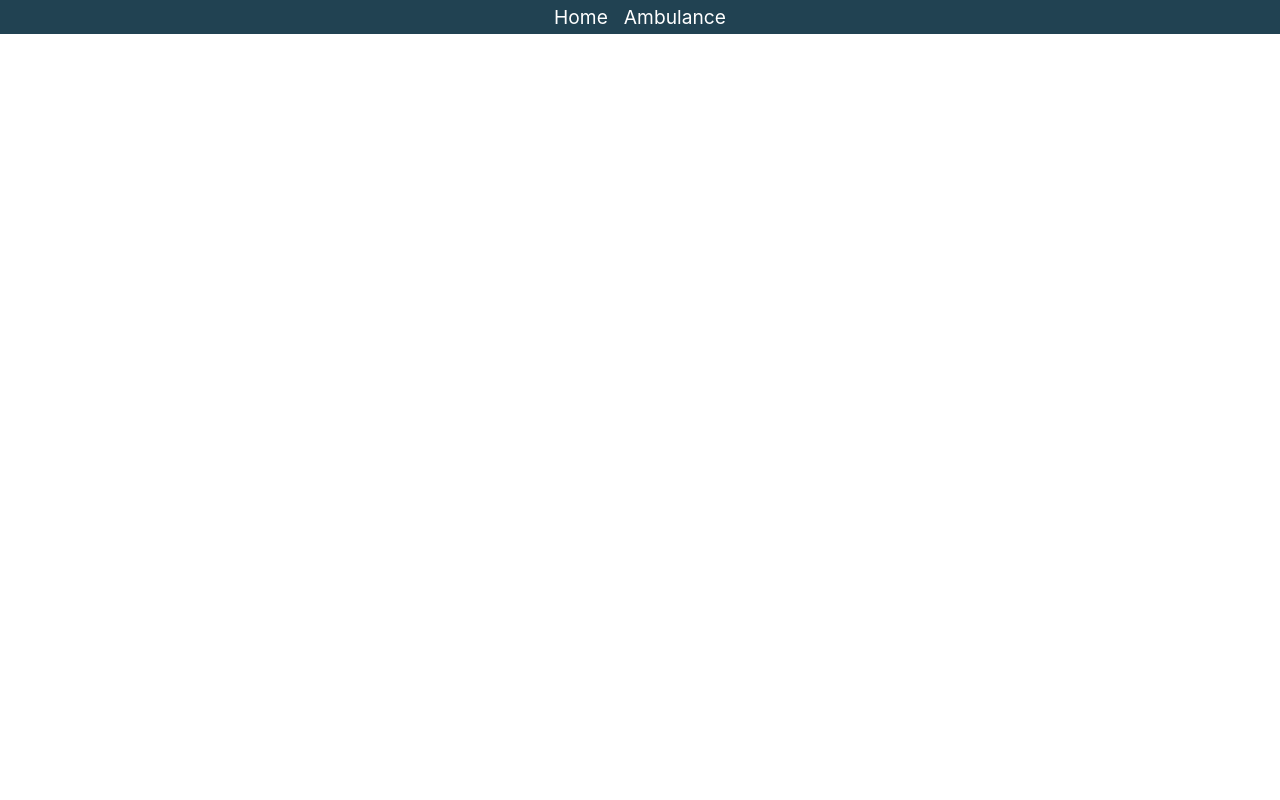
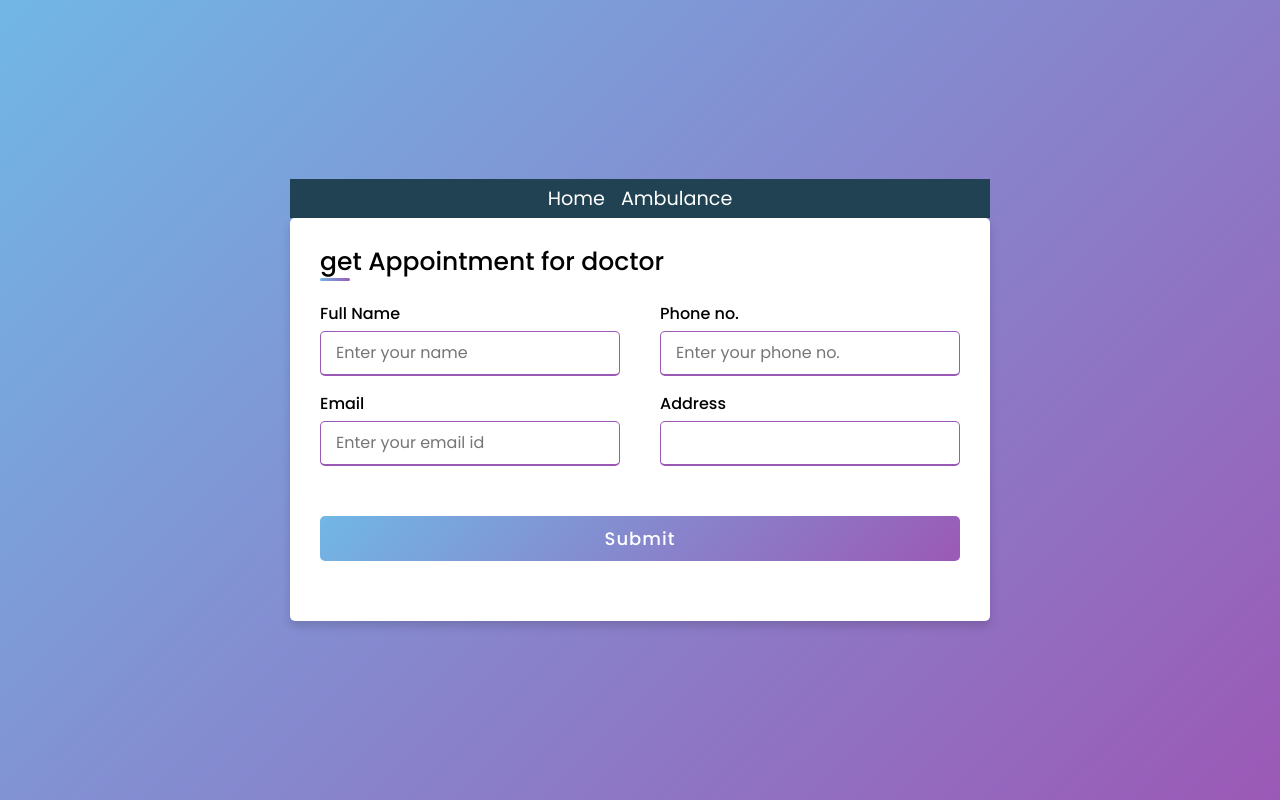
Before and after one commit to aashish-cd/hackathon, a Next.js app: page /Appointment/Form in a window 1280 px wide. Built offline with nearby package versions, Linux system fonts and the light colour scheme.

Commit message:
form added

```diff
--- a/package.json
+++ b/package.json
@@ -13,7 +13,8 @@
     "react": "^17.0.2",
     "react-dom": "^17.0.2",
     "react-icons": "^4.3.1",
-    "react-image-gallery": "^1.2.7"
+    "react-image-gallery": "^1.2.7",
+    "react-loader-spinner": "^4.0.0"
   },
   "devDependencies": {
     "eslint": "8.5.0",
--- a/pages/Appointment/Form.js
+++ b/pages/Appointment/Form.js
@@ -1,11 +1,84 @@
-import React from 'react'
+import React, { useState } from 'react';
+import axios from 'axios';
+import Loader from 'react-loader-spinner';
 
 const Form = () => {
-    return (
+  const [name, setName] = useState('');
+  const [email, setEmail] = useState('');
+  const [phone, setPhone] = useState('');
+  const [location, setLocation] = useState('');
+  const [loading, setLoading] = useState(false);
+
+  const handleSubmit = async () => {
+    setLoading(true);
+    await axios
+      .post('http://localhost:5000/api/users/add', {
+        name: name,
+        email: email,
+        phone: phone,
+        location: location,
+      })
+      .then((res) => console.log(res))
+      .catch((err) => console.log(err));
+    setLoading(false);
+  };
+  return (
+    <>
+      {loading ? (
+        <Loader type='Puff' color='#00BFFF' height={100} width={100} />
+      ) : (
         <div>
+          <div className='container'>
+            <div className='title'>get Appointment for doctor</div>
+            <div className='content'>
+              <form action='#'>
+                <div className='user-details'>
+                  <div className='input-box'>
+                    <span className='details'>Full Name</span>
+                    <input
+                      type='text'
+                      placeholder='Enter your name'
+                      value={name}
+                      onChange={(e) => setName(e.target.value)}
+                    />
+                  </div>
+                  <div className='input-box'>
+                    <span className='details'>Phone no.</span>
+                    <input
+                      type='text'
+                      placeholder='Enter your phone no. '
+                      value={phone}
+                      onChange={(e) => setPhone(e.target.value)}
+                    />
+                  </div>
+                  <div className='input-box'>
+                    <span className='details'>Email</span>
+                    <input
+                      type='text'
+                      placeholder='Enter your email id'
+                      value={email}
+                      onChange={(e) => setEmail(e.target.value)}
+                    />
+                  </div>
+                  <div className='input-box'>
+                    <span className='details'>Address</span>
+                    <input
+                      type='text'
+                      value={location}
+                      onChange={(e) => setLocation(e.target.value)}
+                    />
+                  </div>
+                </div>
+                <div className='button' onClick={handleSubmit}>
+                  <input type='submit' value='Submit' />
+                </div>
+              </form>
+            </div>
+          </div>
+        </div>
+      )}
+    </>
+  );
+};
 
-        </div>
-    )
-}
-
-export default Form
+export default Form;
--- /dev/null
+++ b/styles/Form.css
@@ -0,0 +1,145 @@
+@import url('https://fonts.googleapis.com/css2?family=Poppins:wght@200;300;400;500;600;700&display=swap');
+*{
+  margin: 0;
+  padding: 0;
+  box-sizing: border-box;
+  font-family: 'Poppins',sans-serif;
+}
+body{
+  height: 100vh;
+  display: flex;
+  justify-content: center;
+  align-items: center;
+  padding: 10px;
+  background: linear-gradient(135deg, #71b7e6, #9b59b6);
+}
+.container{
+  max-width: 700px;
+  width: 100%;
+  background-color: #fff;
+  padding: 25px 30px;
+  border-radius: 5px;
+  box-shadow: 0 5px 10px rgba(0,0,0,0.15);
+}
+.container .title{
+  font-size: 25px;
+  font-weight: 500;
+  position: relative;
+}
+.container .title::before{
+  content: "";
+  position: absolute;
+  left: 0;
+  bottom: 0;
+  height: 3px;
+  width: 30px;
+  border-radius: 5px;
+  background: linear-gradient(135deg, #71b7e6, #9b59b6);
+}
+.content form .user-details{
+  display: flex;
+  flex-wrap: wrap;
+  justify-content: space-between;
+  margin: 20px 0 12px 0;
+}
+form .user-details .input-box{
+  margin-bottom: 15px;
+  width: calc(100% / 2 - 20px);
+}
+form .input-box span.details{
+  display: block;
+  font-weight: 500;
+  margin-bottom: 5px;
+}
+.user-details .input-box input{
+  height: 45px;
+  width: 100%;
+  outline: none;
+  font-size: 16px;
+  border-radius: 5px;
+  padding-left: 15px;
+  border: 1px solid #ccc;
+  border-bottom-width: 2px;
+  transition: all 0.3s ease;
+}
+.user-details .input-box input:focus,
+.user-details .input-box input:valid{
+  border-color: #9b59b6;
+}
+ form .gender-details .gender-title{
+  font-size: 20px;
+  font-weight: 500;
+ }
+ form .category{
+   display: flex;
+   width: 80%;
+   margin: 14px 0 ;
+   justify-content: space-between;
+ }
+ form .category label{
+   display: flex;
+   align-items: center;
+   cursor: pointer;
+ }
+ form .category label .dot{
+  height: 18px;
+  width: 18px;
+  border-radius: 50%;
+  margin-right: 10px;
+  background: #d9d9d9;
+  border: 5px solid transparent;
+  transition: all 0.3s ease;
+}
+ #dot-1:checked ~ .category label .one,
+ #dot-2:checked ~ .category label .two,
+ #dot-3:checked ~ .category label .three{
+   background: #9b59b6;
+   border-color: #d9d9d9;
+ }
+ form input[type="radio"]{
+   display: none;
+ }
+ form .button{
+   height: 45px;
+   margin: 35px 0
+ }
+ form .button input{
+   height: 100%;
+   width: 100%;
+   border-radius: 5px;
+   border: none;
+   color: #fff;
+   font-size: 18px;
+   font-weight: 500;
+   letter-spacing: 1px;
+   cursor: pointer;
+   transition: all 0.3s ease;
+   background: linear-gradient(135deg, #71b7e6, #9b59b6);
+ }
+ form .button input:hover{
+  background: linear-gradient(-135deg, #71b7e6, #9b59b6);
+  }
+ @media(max-width: 584px){
+ .container{
+  max-width: 100%;
+}
+form .user-details .input-box{
+    margin-bottom: 15px;
+    width: 100%;
+  }
+  form .category{
+    width: 100%;
+  }
+  .content form .user-details{
+    max-height: 300px;
+    overflow-y: scroll;
+  }
+  .user-details::-webkit-scrollbar{
+    width: 5px;
+  }
+  }
+  @media(max-width: 459px){
+  .container .content .category{
+    flex-direction: column;
+  }
+}
```
Also changed, not shown: pages/Appointment/Appointment.js (+22 -18 lines), pages/_app.js (+43 -23 lines), 1 other file (tests, documents, lock files or other folders).
